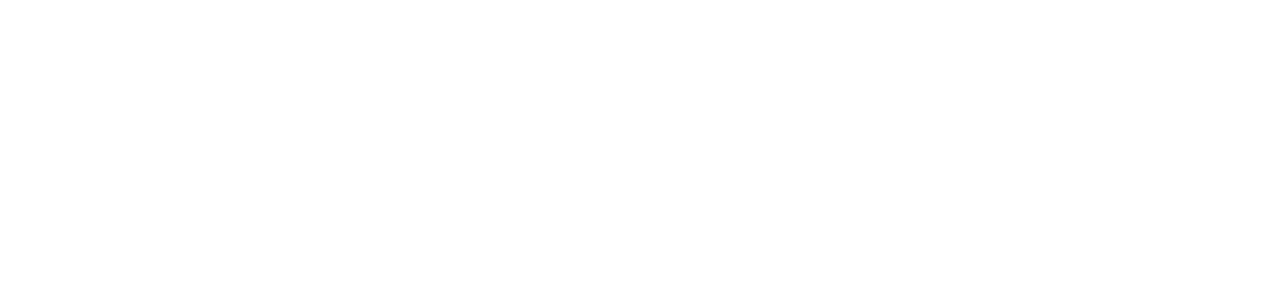
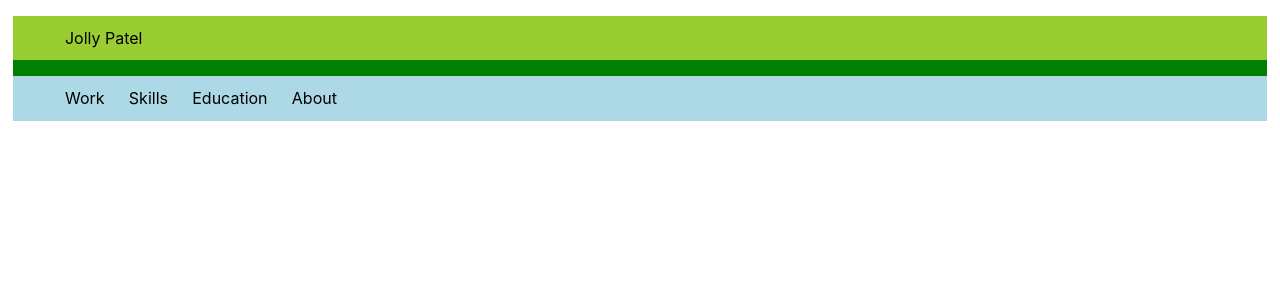
Before and after one commit to JollyPatel25/JollyPatel25.github.io, a React (Create React App) app: page / in a window 1280 px wide. Shown: the top 300 px of the page. Built offline with nearby package versions, Linux system fonts and the light colour scheme.

Commit message:
Update App.js

```diff
--- a/src/App.js
+++ b/src/App.js
@@ -4,7 +4,23 @@
 function App() {
   return (
     <div className="App">
-
+    {/* Navigation bar */}
+      <div>
+        <navbar>
+          <div class ="nav-cover" style={{backgroundColor:'green'}}>
+            <ul class="nav nav-head">
+              <li class="nav-item">Jolly Patel</li>
+            </ul>
+            <ul class="nav nav-side">
+              <li class="nav-item">Work</li>
+              <li class="nav-item">Skills</li>
+              <li class="nav-item">Education</li>
+              <li class="nav-item">About</li>
+            </ul>
+          </div>
+        </navbar>
+      </div>
+      {/* Navigation bar ends */}
     </div>
   );
 }
```
